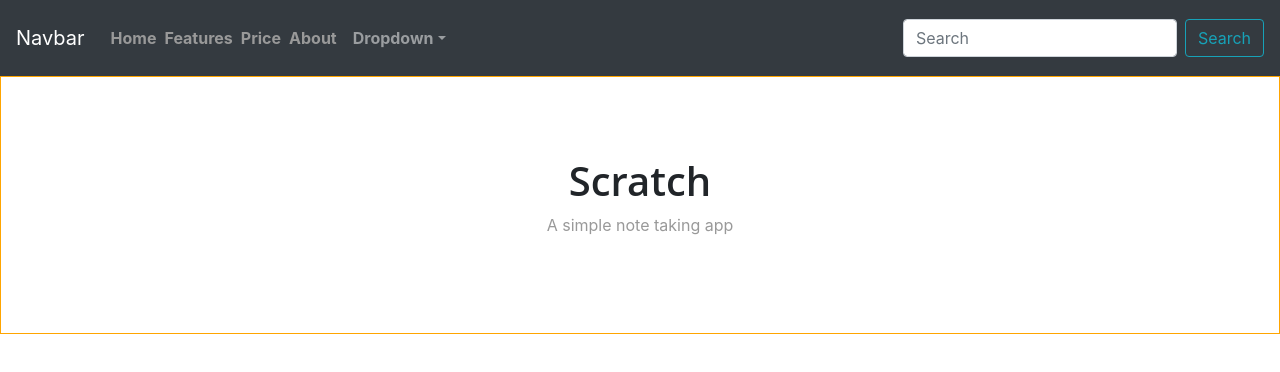
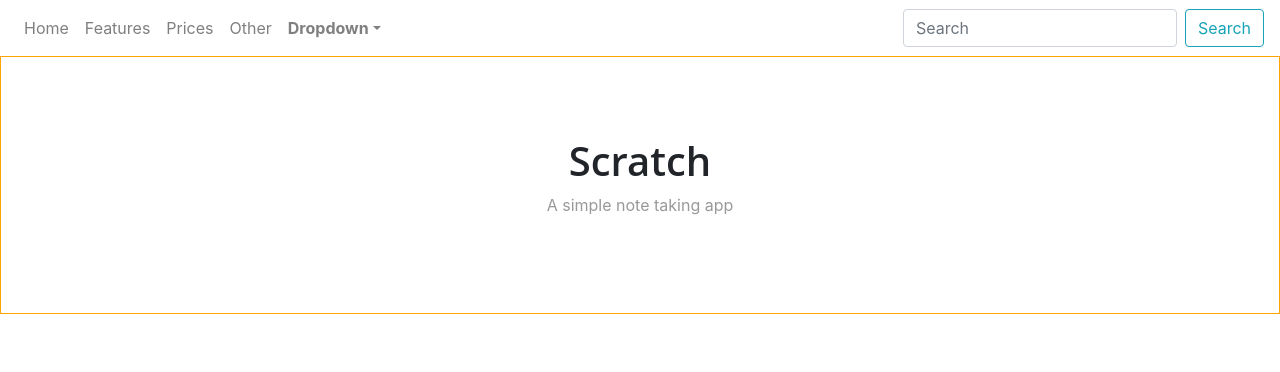
Before and after one commit to shimuel/NorthwindGraphQL, a React (Create React App) app in the folder northwind-ui/: page / in a window 1280 px wide. Shown: the top 372 px of the page. Built offline with nearby package versions, Linux system fonts and the light colour scheme.

Commit message:
Collapsable Navbar

```diff
--- a/northwind-ui/src/components/Header.jsx
+++ b/northwind-ui/src/components/Header.jsx
@@ -1,20 +1,36 @@
 import React,{Component} from 'react'
-import { NavLink } from 'react-router-dom'
+import { NavLink, Link } from 'react-router-dom'
 import { NavItem, FormControl, Navbar, NavDropdown, Button, Nav, Form } from 'react-bootstrap';
 //import { LinkContainer } from "react-router-bootstrap";
 import "../App.css"
 const  Header = () => {
   return (
 <>
-  <Navbar bg="dark" variant="dark">
-    <Navbar.Brand style={{cursor: "none"}}>Navbar</Navbar.Brand>
+<Navbar collapseOnSelect  expand="lg">
+      <Navbar.Toggle />
+      <Navbar.Collapse>
         <Nav className="mr-auto">
-      <ul className="list-inline" style={{margin:"10px"}}>
-        <li className="list-inline-item"><NavLink className="NavLink" to="/">Home</NavLink></li>
-        <li className="list-inline-item"><NavLink className="NavLink"  to="/first">Features</NavLink></li>
-        <li className="list-inline-item"><NavLink className="NavLink"  to="/second">Price</NavLink></li>
-        <li className="list-inline-item"><NavLink className="NavLink" to="/third">About</NavLink></li>
-        <li className="list-inline-item">
+          <Nav.Item>
+            <Nav.Link eventKey="1" as={Link} to="/Home">
+              Home
+            </Nav.Link>
+          </Nav.Item>
+          <Nav.Item>
+             <Nav.Link eventKey="2" as={Link} to="/first">
+              Features
+            </Nav.Link>
+          </Nav.Item>
+          <Nav.Item>
+            <Nav.Link eventKey="3" as={Link} to="/second">
+              Prices
+            </Nav.Link>
+          </Nav.Item>
+          <Nav.Item>
+            <Nav.Link eventKey="3" as={Link} to="/third">
+              Other
+            </Nav.Link>
+          </Nav.Item>
+          <Nav.Item>
           <NavDropdown title="Dropdown" className="NavDropdown" id="basic-nav-dropdown">
             <NavDropdown.Item><NavLink className="NavLink" to="/">Action</NavLink></NavDropdown.Item>
             <NavDropdown.Item href="#action/3.2">Another action</NavDropdown.Item>
@@ -22,16 +38,17 @@ const  Header = () => {
             <NavDropdown.Divider />
             <NavDropdown.Item href="#action/3.4">Separated link</NavDropdown.Item>
           </NavDropdown>
-        </li>
-      </ul>
+          </Nav.Item>
         </Nav>
         <Form inline>
         <FormControl type="text" placeholder="Search" className="mr-sm-2" />
         <Button variant="outline-info">Search</Button>
       </Form>
+      </Navbar.Collapse>
     </Navbar>
 </>
   )
 }
 
 export default Header
+{/* <Nav className="mr-auto d-block"> */}
```
Lines whose indentation alone changed are shown as unchanged.
